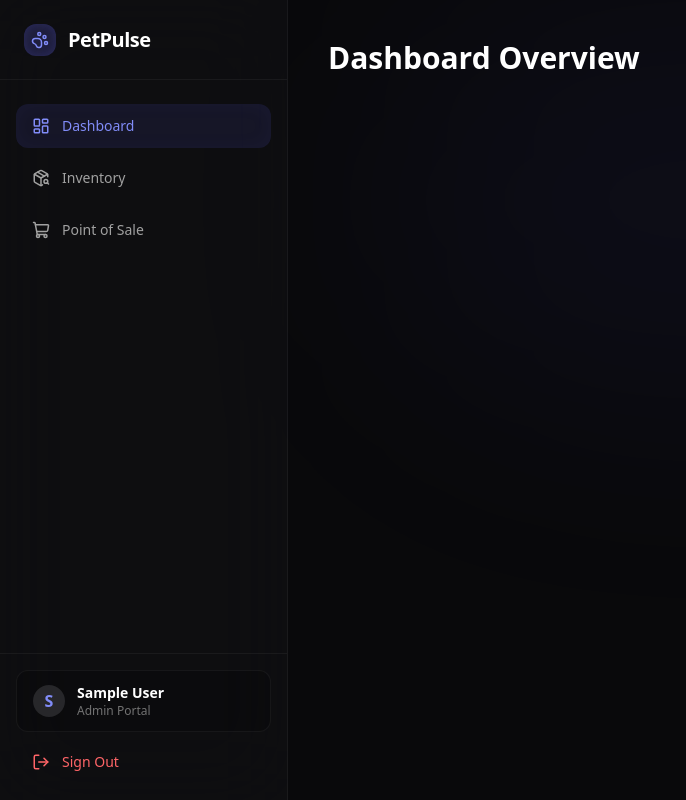
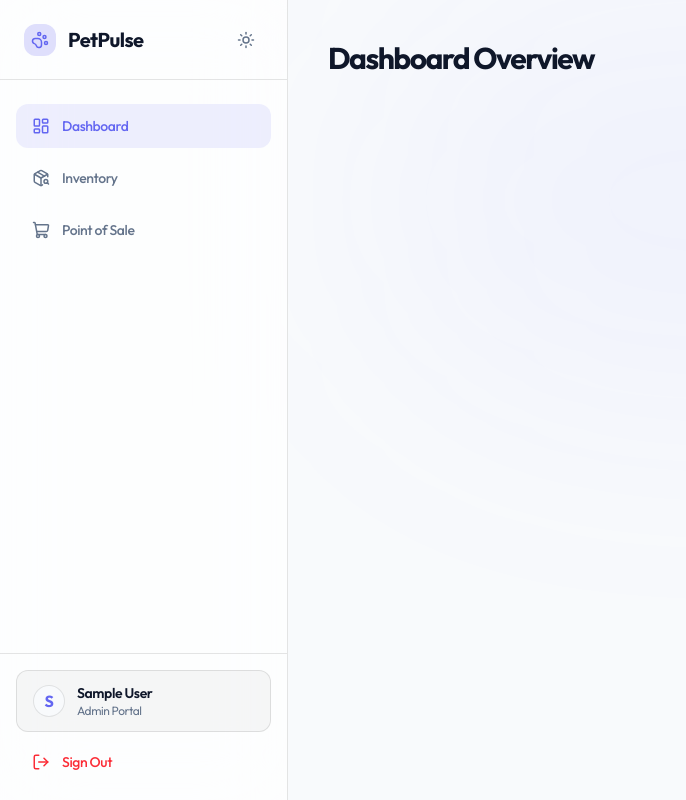
Before and after one commit to DPanvish/Pet-Pulse, a React (Vite) app in the folder client/: page / in a window 1280 px wide. Shown: the whole page, without its empty margins (0-686 px from the left). Built offline with nearby package versions, Linux system fonts and the light colour scheme; sample sign-in values are in the browser's storage.

Commit message:
Dark and Light mode added

```diff
--- a/client/src/App.jsx
+++ b/client/src/App.jsx
@@ -1,7 +1,9 @@
+import { useEffect } from 'react';
 import { BrowserRouter as Router, Routes, Route, Navigate } from 'react-router-dom';
 import { QueryClient, QueryClientProvider } from '@tanstack/react-query';
 import { ReactQueryDevtools } from '@tanstack/react-query-devtools';
 import { useAuthStore } from './store/authStore';
+import { useThemeStore } from './store/themeStore';
 import Login from './pages/Login';
 import Register from './pages/Register';
 import DashboardLayout from './components/DashboardLayout';
@@ -16,9 +18,9 @@ const queryClient = new QueryClient({
     },
 });
 
-const Dashboard = () => <div className="animate-fade-in"><h1 className="text-3xl font-bold text-white">Dashboard Overview</h1></div>;
-const Inventory = () => <div className="animate-fade-in"><h1 className="text-3xl font-bold text-white">Inventory Management</h1></div>;
-const POS = () => <div className="animate-fade-in"><h1 className="text-3xl font-bold text-white">Point of Sale</h1></div>;
+const Dashboard = () => <div className="animate-fade-in"><h1 className="text-3xl font-bold text-foreground">Dashboard Overview</h1></div>;
+const Inventory = () => <div className="animate-fade-in"><h1 className="text-3xl font-bold text-foreground">Inventory Management</h1></div>;
+const POS = () => <div className="animate-fade-in"><h1 className="text-3xl font-bold text-foreground">Point of Sale</h1></div>;
 
 const ProtectedRoute = ({ children }) => {
     const { token } = useAuthStore();
@@ -26,6 +28,12 @@ const ProtectedRoute = ({ children }) => {
 };
 
 const App = () => {
+    const initTheme = useThemeStore((state) => state.initTheme);
+
+    useEffect(() => {
+        initTheme();
+    }, [initTheme]);
+
     return (
         <QueryClientProvider client={queryClient}>
             <div className="min-h-screen bg-neutral-950 font-sans text-neutral-200">
--- a/client/src/components/DashboardLayout.jsx
+++ b/client/src/components/DashboardLayout.jsx
@@ -1,8 +1,9 @@
 import { useState } from 'react'
 import { useAuthStore } from "../store/authStore.js";
+import { useThemeStore } from '../store/themeStore';
 import { motion, AnimatePresence } from 'framer-motion';
 import { NavLink, useNavigate, Outlet } from "react-router-dom";
-import { LayoutDashboard, PackageSearch, ShoppingCart, PawPrint, LogOut, Menu } from "lucide-react";
+import { LayoutDashboard, PackageSearch, ShoppingCart, PawPrint, LogOut, Menu, Sun, Moon } from "lucide-react";
 
 const navLinks = [
     { name: 'Dashboard', path: '/', icon: LayoutDashboard },
@@ -11,14 +12,27 @@ const navLinks = [
 ];
 
 
-const SidebarContent = ({ user, handleLogout, closeMobileMenu }) => (
-    <div className="flex flex-col h-full bg-surface-900/40 backdrop-blur-2xl border-r border-white/5">
+const SidebarContent = ({ user, handleLogout, closeMobileMenu }) => {
+    const { theme, toggleTheme } = useThemeStore();
+
+    return(
+        <div className="flex flex-col h-full bg-panel backdrop-blur-2xl border-r border-border transition-colors duration-300">
             {/* Brand Header */}
-        <div className="h-20 flex items-center px-6 border-b border-white/5">
-            <div className="w-8 h-8 bg-brand-500/20 text-brand-400 rounded-xl flex items-center justify-center mr-3 shadow-[inset_0_0_10px_rgba(99,102,241,0.2)]">
+            <div className="h-20 flex items-center justify-between px-6 border-b border-border">
+                <div className="flex items-center">
+                    <div className="w-8 h-8 bg-brand-500/20 text-brand-500 rounded-xl flex items-center justify-center mr-3">
                         <PawPrint size={18} />
                     </div>
-            <span className="text-xl font-bold text-white tracking-tight">PetPulse</span>
+                    <span className="text-xl font-bold text-foreground tracking-tight">PetPulse</span>
+                </div>
+
+                {/* THEME TOGGLE BUTTON */}
+                <button
+                    onClick={toggleTheme}
+                    className="p-2 rounded-xl text-muted hover:text-foreground hover:bg-input transition-colors"
+                >
+                    {theme === 'dark' ? <Sun size={18} /> : <Moon size={18} />}
+                </button>
             </div>
 
             {/* Navigation Links */}
@@ -27,12 +41,12 @@ const SidebarContent = ({ user, handleLogout, closeMobileMenu }) => (
                     <NavLink
                         key={link.name}
                         to={link.path}
-                    onClick={closeMobileMenu} // Trigger the prop function
+                        onClick={closeMobileMenu}
                         className={({ isActive }) => `
                             flex items-center px-4 py-3 rounded-xl transition-all duration-300 font-medium text-sm
                             ${isActive
-                            ? 'bg-brand-500/10 text-brand-400 shadow-[inset_0_0_20px_rgba(99,102,241,0.05)]'
-                            : 'text-neutral-400 hover:text-white hover:bg-white/5'
+                                ? 'bg-brand-500/10 text-brand-500'
+                                : 'text-muted hover:text-foreground hover:bg-input'
                             }
                         `}
                     >
@@ -43,20 +57,20 @@ const SidebarContent = ({ user, handleLogout, closeMobileMenu }) => (
             </div>
 
             {/* User Profile & Logout */}
-        <div className="p-4 border-t border-white/5">
-            <div className="flex items-center px-4 py-3 mb-2 rounded-xl bg-black/20 border border-white/5">
-                <div className="w-8 h-8 rounded-full bg-surface-800 flex items-center justify-center text-brand-400 font-bold mr-3">
+            <div className="p-4 border-t border-border">
+                <div className="flex items-center px-4 py-3 mb-2 rounded-xl bg-input border border-border">
+                    <div className="w-8 h-8 rounded-full bg-background flex items-center justify-center text-brand-500 font-bold mr-3 border border-border">
                         {user?.name?.charAt(0).toUpperCase() || 'O'}
                     </div>
                     <div className="flex-1 overflow-hidden">
-                    <p className="text-sm font-semibold text-white truncate">{user?.name || 'Store Owner'}</p>
-                    <p className="text-xs text-neutral-500 truncate">Admin Portal</p>
+                        <p className="text-sm font-semibold text-foreground truncate">{user?.name || 'Store Owner'}</p>
+                        <p className="text-xs text-muted truncate">Admin Portal</p>
                     </div>
                 </div>
 
                 <button
                     onClick={handleLogout}
-                className="w-full flex items-center px-4 py-3 text-sm font-medium text-red-400 hover:text-red-300 hover:bg-red-500/10 rounded-xl transition-colors"
+                    className="w-full flex items-center px-4 py-3 text-sm font-medium text-red-500 hover:bg-red-500/10 rounded-xl transition-colors"
                 >
                     <LogOut size={18} className="mr-3" />
                     Sign Out
@@ -64,6 +78,7 @@ const SidebarContent = ({ user, handleLogout, closeMobileMenu }) => (
             </div>
         </div>
     );
+};
 
 
 const DashboardLayout = () => {
@@ -79,7 +94,7 @@ const DashboardLayout = () => {
     const closeMobileMenu = () => setIsMobileMenuOpen(false);
 
     return (
-        <div className="min-h-screen bg-surface-950 flex overflow-hidden">
+        <div className="min-h-screen bg-background flex overflow-hidden">
 
             {/* Desktop Sidebar (Hidden on Mobile) */}
             <aside className="hidden md:block w-72 flex-shrink-0 z-20">
@@ -120,17 +135,17 @@ const DashboardLayout = () => {
                 <div className="absolute top-0 left-1/2 -translate-x-1/2 w-[800px] h-[400px] bg-brand-500/5 rounded-full mix-blend-screen filter blur-[120px] pointer-events-none" />
 
                 {/* Mobile Topbar (Hamburger Menu) */}
-                <header className="h-20 flex items-center justify-between px-6 border-b border-white/5 md:hidden bg-surface-950/80 backdrop-blur-md sticky top-0 z-30">
+                <header className="h-20 flex items-center justify-between px-6 border-b border-white/5 md:hidden bg-background/80 backdrop-blur-md sticky top-0 z-30">
                     <div className="flex items-center">
                         <div className="w-8 h-8 bg-brand-500/20 text-brand-400 rounded-xl flex items-center justify-center mr-3">
                             <PawPrint size={18} />
                         </div>
-                        <span className="text-xl font-bold text-white tracking-tight">PetPulse</span>
+                        <span className="text-xl font-bold text-foreground tracking-tight">PetPulse</span>
                     </div>
                     <button
                         aria-label="Open navigation menu"
                         onClick={() => setIsMobileMenuOpen(true)}
-                        className="p-2 text-neutral-400 hover:text-white transition-colors"
+                        className="p-2 text-muted hover:text-foreground transition-colors"
                     >
                         <Menu size={24} />
                     </button>
--- a/client/src/index.css
+++ b/client/src/index.css
@@ -1,70 +1,114 @@
+@import url('https://fonts.googleapis.com/css2?family=Outfit:wght@300..900&display=swap');
+
 @import "tailwindcss";
 
-/* 1. Import Premium SaaS Font */
-@import url('https://fonts.googleapis.com/css2?family=Plus+Jakarta+Sans:wght@400;500;600;700;800&display=swap');
+@theme {
+  --font-sans: 'Outfit', system-ui, -apple-system, sans-serif;
 
-@theme {
-  /* Replace default sans with Plus Jakarta Sans */
-  --font-sans: 'Plus Jakarta Sans', system-ui, sans-serif;
+  /* Map standard Tailwind colors to our dynamic CSS variables */
+  --color-background: var(--bg-color);
+  --color-foreground: var(--fg-color);
+  --color-muted: var(--muted-color);
+  --color-border: var(--border-color);
+  --color-panel: var(--panel-bg);
+  --color-input: var(--input-bg);
 
-  /* Premium SaaS Palette: Deep Zinc & Vibrant Indigo */
-  --color-brand-50: #eef2ff;
+  /* Primary Indigo */
   --color-brand-400: #818cf8;
-  --color-brand-500: #6366f1; /* Primary Indigo */
+  --color-brand-500: #6366f1;
   --color-brand-600: #4f46e5;
 
-  --color-surface-800: #27272a; /* Zinc 800 */
-  --color-surface-900: #18181b; /* Zinc 900 */
-  --color-surface-950: #09090b; /* Zinc 950 - Main Background */
-
-  /* Refined Animations */
   --animate-fade-in: fadeIn 0.5s ease-out forwards;
   --animate-slide-up: slideUp 0.6s cubic-bezier(0.16, 1, 0.3, 1) forwards;
   --animate-blob: blob 7s infinite;
 }
 
 @layer base {
+  /* LIGHT MODE (Default) */
+  :root {
+    --bg-color: #f8fafc;
+    --fg-color: #0f172a;
+    --muted-color: #64748b;
+    --border-color: rgba(0, 0, 0, 0.1);
+    --panel-bg: rgba(255, 255, 255, 0.7);
+    --input-bg: rgba(0, 0, 0, 0.03);
+
+    --glass-shadow: 0 8px 32px 0 rgba(0,0,0,0.05);
+    --inner-highlight: inset 0 1px 0 0 rgba(255, 255, 255, 1);
+    --glow-shadow: 0 0 60px -15px rgba(99, 102, 241, 0.15);
+  }
+
+  /* DARK MODE (.dark class) */
+  .dark {
+    --bg-color: #09090b;
+    --fg-color: #f4f4f5;
+    --muted-color: #a1a1aa;
+    --border-color: rgba(255, 255, 255, 0.08);
+    --panel-bg: rgba(24, 24, 27, 0.4);
+    --input-bg: rgba(0, 0, 0, 0.2);
+
+    --glass-shadow: 0 8px 32px 0 rgba(0,0,0,0.36);
+    --inner-highlight: inset 0 1px 0 0 rgba(255, 255, 255, 0.05);
+    --glow-shadow: 0 0 80px -20px rgba(99, 102, 241, 0.15);
+  }
+
   body {
-    /* Beautiful text rendering, dark background, and custom selection color */
-    @apply bg-surface-950 text-neutral-300 antialiased overflow-x-hidden selection:bg-brand-500/30 selection:text-brand-50;
+    /* Tight tracking and crisp rendering for the engineered aesthetic */
+    @apply bg-background text-foreground font-sans antialiased overflow-x-hidden selection:bg-brand-500/30 selection:text-brand-600 tracking-tight;
+    text-rendering: optimizeLegibility;
+    -webkit-font-smoothing: antialiased;
+    -moz-osx-font-smoothing: grayscale;
+    transition: background-color 0.3s ease, color 0.3s ease;
+  }
+
+  h1, h2, h3, h4, h5, h6 {
+    @apply tracking-tighter;
   }
 }
 
 @layer utilities {
-
-  /* Ultra-refined glass effect with high blur and low opacity */
+  /* Dynamic Glass Panel */
   .glass-panel {
-    @apply bg-surface-900/40 backdrop-blur-2xl border border-white/5 shadow-[0_8px_32px_0_rgba(0,0,0,0.36)];
+    background-color: var(--panel-bg);
+    backdrop-filter: blur(24px);
+    border: 1px solid var(--border-color);
+    box-shadow: var(--glass-shadow);
   }
 
-  /* Subtle inner white line to give a 3D bevel effect (Apple/Linear style) */
   .inner-highlight {
-    box-shadow: inset 0 1px 0 0 rgba(255, 255, 255, 0.05);
+    box-shadow: var(--inner-highlight);
   }
 
-  /* Diffused ambient light instead of harsh neon */
   .premium-glow {
-    box-shadow: 0 0 80px -20px rgba(99, 102, 241, 0.15);
+    box-shadow: var(--glow-shadow);
   }
 
-  /* Sophisticated Input Fields */
   .input-field {
-    @apply w-full bg-black/20 border border-white/10 text-white rounded-xl py-3 pl-10 pr-4
+    @apply w-full border text-foreground rounded-xl py-3 pl-10 pr-4
            focus:outline-none focus:ring-1 focus:ring-brand-500 focus:border-brand-500
-           transition-all duration-300 placeholder:text-neutral-600 shadow-inner;
+           transition-all duration-300 placeholder:text-muted;
+    background-color: var(--input-bg);
+    border-color: var(--border-color);
   }
 
-  /* Master Primary Button */
   .btn-primary {
-    @apply w-full bg-brand-500 hover:bg-brand-400 text-white font-semibold py-3 rounded-xl
-           transition-all duration-300 flex items-center justify-center
+    @apply w-full bg-brand-500 hover:bg-brand-400 text-foreground font-semibold py-3 rounded-xl
+           transition-all duration-300 flex items-center justify-center border border-white/10
+           active:scale-[0.98] disabled:opacity-50 disabled:cursor-not-allowed
            shadow-[0_0_20px_-5px_rgba(99,102,241,0.4)]
-           hover:shadow-[0_0_25px_-5px_rgba(99,102,241,0.6)]
-           active:scale-[0.98] border border-white/10 disabled:opacity-50 disabled:cursor-not-allowed;
+           hover:shadow-[0_0_25px_-5px_rgba(99,102,241,0.6)];
   }
 }
 
-/* Fluid Blob Animation for the background meshes */
+/* Animations */
+@keyframes fadeIn {
+  from { opacity: 0; }
+  to { opacity: 1; }
+}
+@keyframes slideUp {
+  from { opacity: 0; transform: translateY(20px); }
+  to { opacity: 1; transform: translateY(0); }
+}
 @keyframes blob {
   0% { transform: translate(0px, 0px) scale(1); }
   33% { transform: translate(30px, -50px) scale(1.1); }
--- a/client/src/store/authStore.js
+++ b/client/src/store/authStore.js
@@ -1,7 +1,23 @@
 import { create } from "zustand";
 
+const getStoredUser = () => {
+    const storedUser = localStorage.getItem("user");
+
+    if (!storedUser || storedUser === "undefined") {
+        localStorage.removeItem("user");
+        return null;
+    }
+
+    try {
+        return JSON.parse(storedUser);
+    } catch {
+        localStorage.removeItem("user");
+        return null;
+    }
+};
+
 export const useAuthStore = create((set) => ({
-    user: JSON.parse(localStorage.getItem("user")) || null,
+    user: getStoredUser(),
     token: localStorage.getItem("token") || null,
 
     login: (userData, token) => {
--- /dev/null
+++ b/client/src/store/themeStore.js
@@ -0,0 +1,27 @@
+import { create } from "zustand";
+
+export const useThemeStore = create((set) => ({
+    theme: localStorage.getItem("theme") || "dark",
+
+    toggleTheme: () => set((state) => {
+        const newTheme = state.theme === "light" ? "dark" : "light";
+        localStorage.setItem("theme", newTheme);
+
+        if(newTheme === "dark"){
+            document.documentElement.classList.add("dark");
+        }else{
+            document.documentElement.classList.remove("dark");
+        }
+
+        return { theme: newTheme };
+    }),
+
+    initTheme: () => {
+        const theme = localStorage.getItem("theme");
+        if(theme == "dark"){
+            document.documentElement.classList.add("dark");
+        }else{
+            document.documentElement.classList.remove("dark");
+        }
+    }
+}));
```
Also changed, not shown: client/src/pages/Login.jsx (+6 -6 lines), client/src/pages/Register.jsx (+10 -10 lines). Lines whose indentation alone changed are shown as unchanged.
